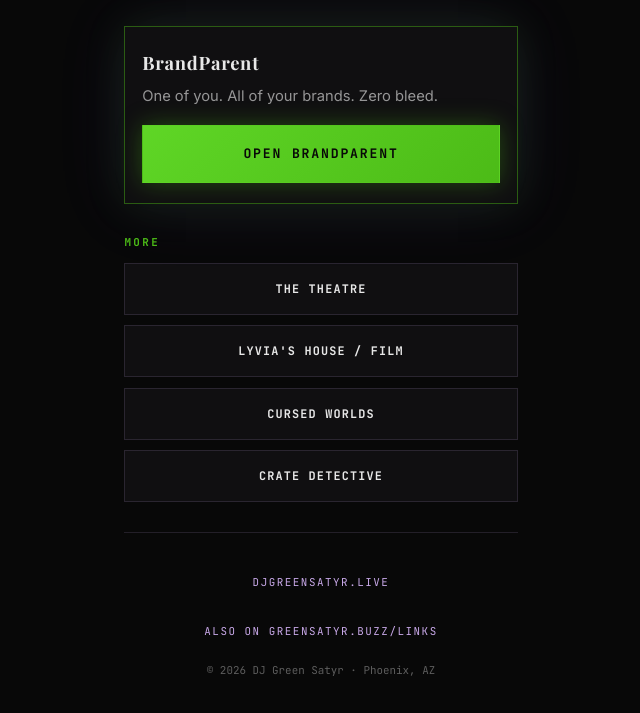
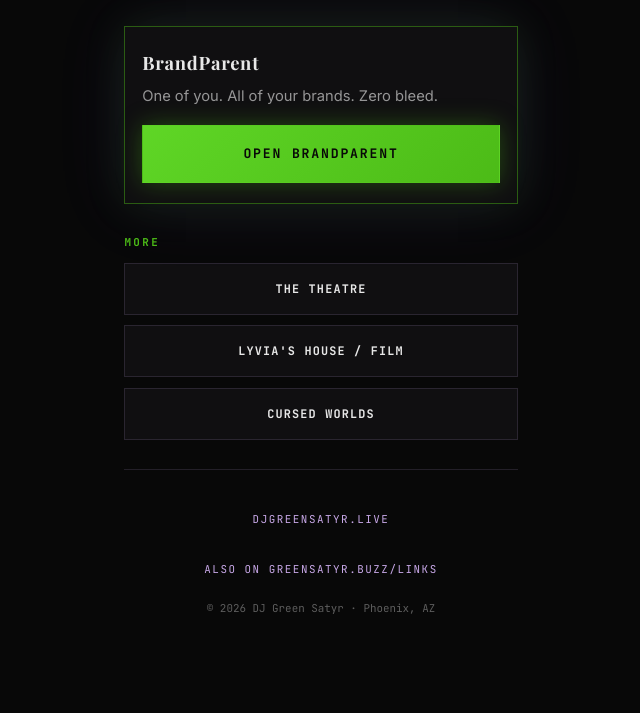
Before and after one commit to thegreensatyr/live, a plain HTML site: page links/index.html in a window 1280 px wide. Shown: the part 1843-2556 px from the top of the page, without its empty margins (319-959 px from the left). After the commit the page ends 2512 px from the top, so only its background shows below. Drawn offline with nearby package versions, Linux system fonts and the light colour scheme; a web font is replaced by a local one.

Commit message:
Remove Crate Detective button from links page

```diff
--- a/links/index.html
+++ b/links/index.html
@@ -327,7 +327,6 @@
         <a class="btn btn-ghost" href="https://djgreensatyr.live/theatre">The Theatre</a>
         <a class="btn btn-ghost" href="https://greensatyr.buzz/film/">Lyvia's House / Film</a>
         <a class="btn btn-ghost" href="https://greensatyr.buzz/cursed-worlds/">Cursed Worlds</a>
-        <a class="btn btn-ghost" href="https://djgreensatyr.live/cratedetective">Crate Detective</a>
       </div>
     </section>
 
```
